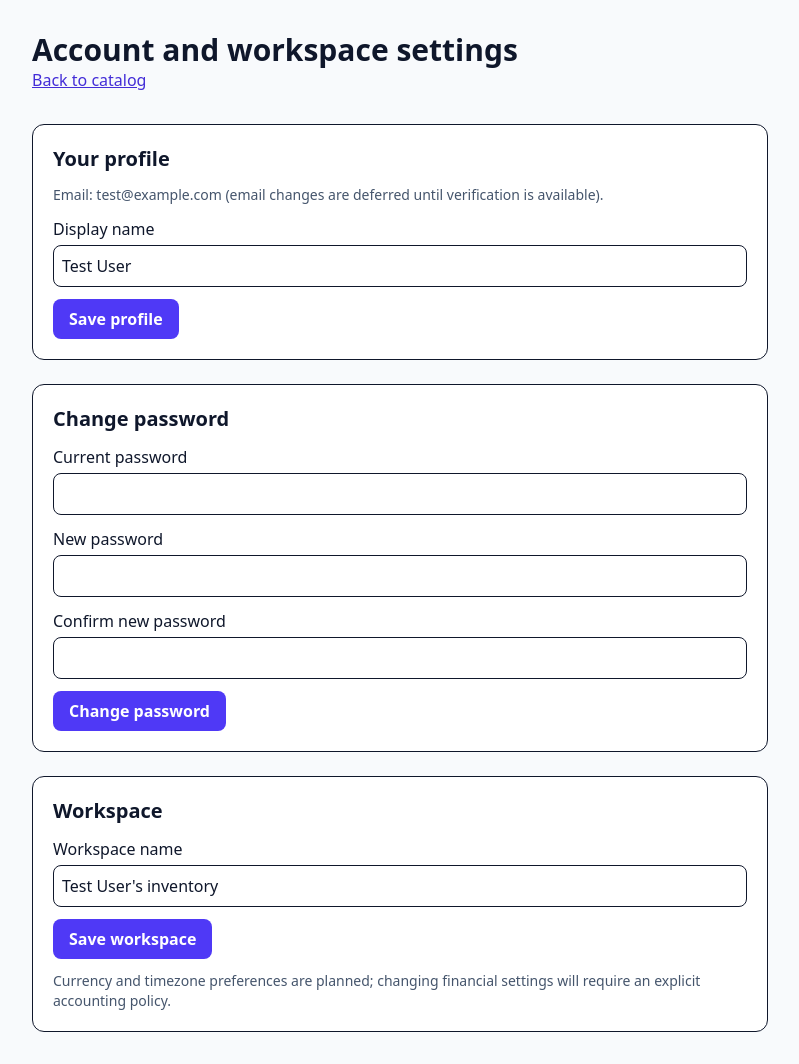
After one commit to ariffasyraf-11/tcg-inventory, a Laravel app: page /settings in a window 1280 px wide. The commit adds this page. Shown: the whole page, without its empty margins (240-1039 px from the left). Run offline with Laravel 12, Linux system fonts and the light colour scheme; a user stored in the database is signed in; data comes from the database, SQL or seed files in the repository; data that the repository does not hold is empty; style sheets or scripts are compiled from the project's sources.

Commit message:
feat: add owner profile, password and workspace settings (#7)

```diff
--- /dev/null
+++ b/app/Http/Controllers/SettingsController.php
@@ -0,0 +1,63 @@
+<?php
+
+namespace App\Http\Controllers;
+
+use App\Models\Workspace;
+use Illuminate\Http\RedirectResponse;
+use Illuminate\Http\Request;
+use Illuminate\Support\Facades\Hash;
+use Illuminate\Validation\Rules\Password;
+use Illuminate\View\View;
+
+class SettingsController extends Controller
+{
+    public function index(Request $request): View
+    {
+        return view('settings.index', ['workspace' => $this->workspace($request)]);
+    }
+
+    public function profile(Request $request): RedirectResponse
+    {
+        $data = $request->validate([
+            'name' => ['required', 'string', 'max:255'],
+        ]);
+
+        $request->user()->update($data);
+
+        return to_route('settings.index')->with('status', 'Profile updated.');
+    }
+
+    public function password(Request $request): RedirectResponse
+    {
+        $data = $request->validate([
+            'current_password' => ['required', 'current_password'],
+            'password' => ['required', 'confirmed', Password::defaults()],
+        ]);
+
+        $request->user()->forceFill(['password' => Hash::make($data['password'])])->save();
+        $request->session()->regenerate();
+
+        return to_route('settings.index')->with('status', 'Password updated.');
+    }
+
+    public function workspaceName(Request $request): RedirectResponse
+    {
+        $data = $request->validate([
+            'name' => ['required', 'string', 'max:255'],
+        ]);
+
+        $workspace = $this->workspace($request);
+        abort_if($workspace->is_demo, 403);
+        $workspace->update($data);
+
+        return to_route('settings.index')->with('status', 'Workspace updated.');
+    }
+
+    private function workspace(Request $request): Workspace
+    {
+        return Workspace::query()->firstOrCreate(
+            ['owner_user_id' => $request->user()->id],
+            ['name' => $request->user()->name."'s inventory", 'is_demo' => false]
+        );
+    }
+}
--- a/resources/views/catalog/index.blade.php
+++ b/resources/views/catalog/index.blade.php
@@ -18,6 +18,7 @@
         </div>
         <p class="text-sm font-semibold uppercase tracking-wider text-indigo-700">TCG Inventory</p>
         <h1 class="mt-1 text-3xl font-bold">Product catalog</h1>
+        <a href="{{ route('settings.index') }}" class="mt-3 mr-4 inline-block font-semibold text-indigo-700 underline">Settings</a>
         <a href="{{ route('inventory.index') }}" class="mt-3 inline-block font-semibold text-indigo-700 underline">Manage stock</a>
         <p class="mt-2 text-sm text-slate-600">Private workspace: {{ $workspace->name }}. Manage stock from the inventory screen.</p>
     </header>
--- /dev/null
+++ b/resources/views/settings/index.blade.php
@@ -0,0 +1,11 @@
+<!DOCTYPE html>
+<html lang="en"><head><meta charset="UTF-8"><meta name="viewport" content="width=device-width, initial-scale=1.0"><title>Settings · TCG Inventory</title>@vite(['resources/css/app.css', 'resources/js/app.js'])</head>
+<body class="min-h-screen bg-slate-50 text-slate-900"><main class="mx-auto max-w-3xl px-4 py-8">
+<header class="mb-8"><h1 class="text-3xl font-bold">Account and workspace settings</h1><a href="{{ route('catalog.index') }}" class="text-indigo-700 underline">Back to catalog</a></header>
+@if(session('status'))<p role="status" class="mb-4 rounded-lg bg-emerald-100 p-3">{{ session('status') }}</p>@endif
+@if($errors->any())<div role="alert" class="mb-4 rounded-lg bg-red-100 p-3"><ul>@foreach($errors->all() as $error)<li>{{ $error }}</li>@endforeach</ul></div>@endif
+<div class="grid gap-6">
+<section class="rounded-xl border bg-white p-5"><h2 class="mb-3 text-xl font-semibold">Your profile</h2><p class="mb-3 text-sm text-slate-600">Email: {{ auth()->user()->email }} (email changes are deferred until verification is available).</p><form method="POST" action="{{ route('settings.profile') }}" class="space-y-3">@csrf @method('PATCH')<label class="block">Display name<input name="name" required maxlength="255" value="{{ old('name', auth()->user()->name) }}" class="mt-1 block w-full rounded-lg border p-2"></label><button class="rounded-lg bg-indigo-600 px-4 py-2 font-semibold text-white">Save profile</button></form></section>
+<section class="rounded-xl border bg-white p-5"><h2 class="mb-3 text-xl font-semibold">Change password</h2><form method="POST" action="{{ route('settings.password') }}" class="space-y-3">@csrf @method('PATCH')<label class="block">Current password<input type="password" name="current_password" autocomplete="current-password" required class="mt-1 block w-full rounded-lg border p-2"></label><label class="block">New password<input type="password" name="password" autocomplete="new-password" required class="mt-1 block w-full rounded-lg border p-2"></label><label class="block">Confirm new password<input type="password" name="password_confirmation" autocomplete="new-password" required class="mt-1 block w-full rounded-lg border p-2"></label><button class="rounded-lg bg-indigo-600 px-4 py-2 font-semibold text-white">Change password</button></form></section>
+<section class="rounded-xl border bg-white p-5"><h2 class="mb-3 text-xl font-semibold">Workspace</h2><form method="POST" action="{{ route('settings.workspace') }}" class="space-y-3">@csrf @method('PATCH')<label class="block">Workspace name<input name="name" required maxlength="255" value="{{ old('name', $workspace->name) }}" class="mt-1 block w-full rounded-lg border p-2"></label><button class="rounded-lg bg-indigo-600 px-4 py-2 font-semibold text-white">Save workspace</button></form><p class="mt-3 text-sm text-slate-600">Currency and timezone preferences are planned; changing financial settings will require an explicit accounting policy.</p></section>
+</div></main></body></html>
--- a/routes/web.php
+++ b/routes/web.php
@@ -4,6 +4,7 @@ use App\Http\Controllers\AuthController;
 use App\Http\Controllers\CatalogController;
 use App\Http\Controllers\DemoInventoryController;
 use App\Http\Controllers\InventoryController;
+use App\Http\Controllers\SettingsController;
 use Illuminate\Support\Facades\Route;
 
 Route::get('/', fn () => view('welcome'));
@@ -18,6 +19,10 @@ Route::middleware('guest')->group(function (): void {
 Route::post('/logout', [AuthController::class, 'logout'])->middleware('auth')->name('logout');
 
 Route::middleware('auth')->group(function (): void {
+    Route::get('/settings', [SettingsController::class, 'index'])->name('settings.index');
+    Route::patch('/settings/profile', [SettingsController::class, 'profile'])->name('settings.profile');
+    Route::patch('/settings/password', [SettingsController::class, 'password'])->name('settings.password');
+    Route::patch('/settings/workspace', [SettingsController::class, 'workspaceName'])->name('settings.workspace');
     Route::get('/inventory', [InventoryController::class, 'index'])->name('inventory.index');
     Route::post('/inventory/receive', [InventoryController::class, 'receive'])->name('inventory.receive');
     Route::post('/inventory/adjust', [InventoryController::class, 'adjust'])->name('inventory.adjust');
```
Also changed, not shown: docs/05-roadmap.md (+2 -2 lines), docs/14-phase-3-settings.md (added, +7 -0 lines), tests/Feature/SettingsTest.php (added, +58 -0 lines).
